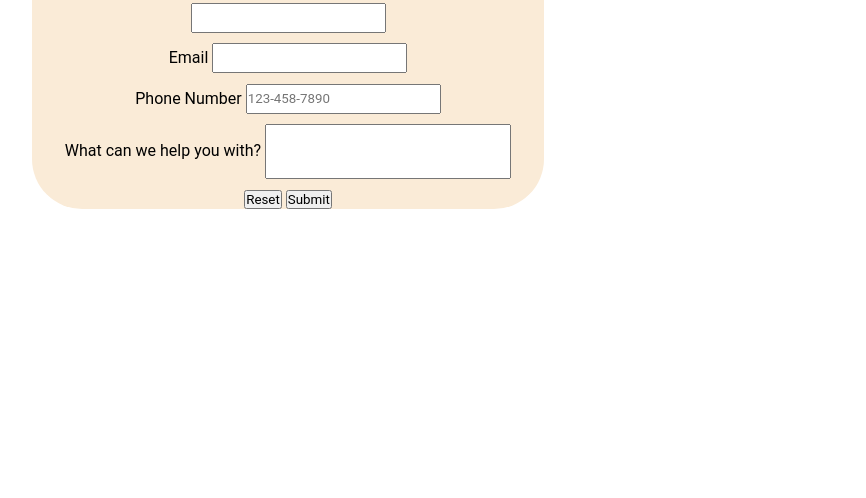
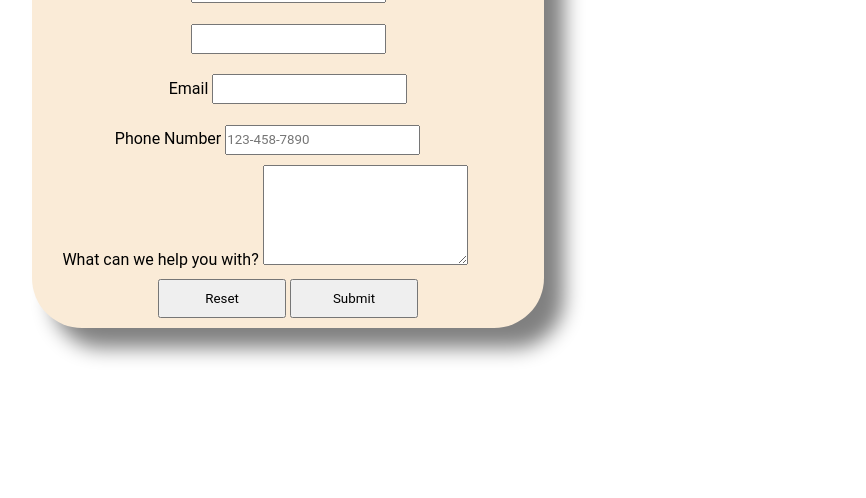
Before and after one commit to itsssslisha/Walk-a-Paw, a plain HTML site: page contact.html in a window 1280 px wide. Shown: the part 302-800 px from the top of the page, without its empty margins (352-1218 px from the left). Drawn offline with Linux system fonts and the light colour scheme.

Commit message:
pushing before working on database section

```diff
--- a/contact.html
+++ b/contact.html
@@ -29,23 +29,22 @@
             <h1>Contact Us!</h1>
             <p>We will get back to you as soon as possible</p>
             <label for="first_name">First Name</label>
-            <input type="text" id = "first_name">
+            <input type="text" id = "first_name" required>
+
             <label for="last_name"> Last Name</label>
-            <input type="text" id="last_name"><br>
+            <input type="text" id="last_name" required><br>
 
             <label for="email">Email</label>
-            <input type="text" id="email"><br>
+            <input type="email" id="email" required><br>
 
             <label for="phone_number">Phone Number</label>
-            <input type="text" id="phone_number" pattern="[0-9]{3}-[0-9]{3}-[0-9]{4}" placeholder="123-458-7890"><br>
+            <input type="tel" id="phone_number" patern="[0-9]{3} [0-9]{3} [0-9]{4}" placeholder="123-458-7890" ><br>
 
             <label for="problem">What can we help you with?</label>
-            <input type="text" id= "problem">
+            <textarea type="text" id= "problem" required></textarea><br>
 
-            <br>
-
-            <button type ="reset">Reset</button>
-            <button type ="submit" value="add">Submit</button>
+            <button type ="reset" class="btn">Reset</button>
+            <button type ="submit" value="add" class="btn">Submit</button>
         </form>
     </div>
     <!-- <script src="app.js"></script> -->
--- a/contact_css.css
+++ b/contact_css.css
@@ -3,12 +3,28 @@
     background-color: antiquewhite;
     border-radius: 50px;
     margin: 10% 30% 0 30%;
+    box-shadow: 20px 20px 20px gray;
 }
 input{
     text-align: left;
     height: 30px;
     margin-bottom: 2%;
+    margin-top: 2%;
+}
+#phone_number{
+    margin-right: 8% ;
 }
 #problem{
-    padding: 5%;
+    margin-right: 9%;
+    width: 40%;
+    height: 100px;
 }
+.problem_temp{
+    margin-top: 2%;
+}
+.btn{
+    width: 25%;
+    padding: 10px;
+    margin-bottom: 2%;
+    margin-top: 2%;
+}
```
Also changed, not shown: images/email_img.jpeg (added).
